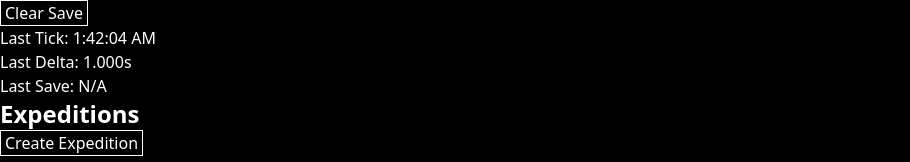
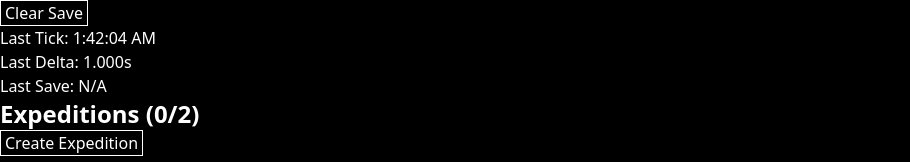
Before and after one commit to renatodellosso/guildmaster, a React (Vite) app: page / in a window 1280 px wide. Shown: the top 162 px of the page, without its empty margins (0-910 px from the left). Built offline with nearby package versions, Linux system fonts and the light colour scheme.

Commit message:
QoL and content

```diff
--- a/lib/content/buildings.ts
+++ b/lib/content/buildings.ts
@@ -1,7 +1,7 @@
 import { BuildingDefinition, buildingFilter } from "../building";
 import { finishRegistry, RawRegistry } from "../registry";
 
-export type BuildingId = "firepit" | "bonfire" | "tents" | "altar";
+export type BuildingId = "firepit" | "bonfire" | "tents" | "altar" | "war_room";
 export type BuildingTag = "guildCenter" | "temple";
 
 const rawBuildings = {
@@ -72,6 +72,18 @@ const rawBuildings = {
     manaRegen: 1,
     healthRegen: 1,
   },
+  war_room: {
+    name: "War Room",
+    description:
+      "A strategic room for planning battles and training adventurers.",
+    canBuild: buildingFilter({
+      hasBuildingTags: ["guildCenter"],
+    }),
+    tags: [],
+    cost: [{ definitionId: "coin", amount: 500 }],
+    buildTime: 1800,
+    maxExpeditions: 1,
+  },
 } satisfies RawRegistry<BuildingId, BuildingDefinition>;
 
 export const buildings = finishRegistry<BuildingId, BuildingDefinition>(
--- a/lib/creatureUtils.ts
+++ b/lib/creatureUtils.ts
@@ -461,7 +461,7 @@ export function onDie(
 
 export function getXpForNextLevel(level: number): number {
   if (level <= 0) return 100;
-  return getXpForNextLevel(level - 1) + 100 * Math.pow(1.2, level);
+  return getXpForNextLevel(level - 1) + 100 * Math.pow(1.3, level);
 }
 
 export function randomName(): string {
--- a/lib/format.ts
+++ b/lib/format.ts
@@ -5,9 +5,13 @@ export function formatInt(value: number): string {
   return Math.round(value).toLocaleString();
 }
 
-export function formatBonus(value: number, format: "int" = "int"): string {
+export function formatBonus(
+  value: number,
+  format: "int" | "percent" = "int"
+): string {
   const sign = value > 0 ? "+" : "";
-  const formattedValue = format === "int" ? formatInt(value) : value.toFixed(2);
+  const formattedValue =
+    format === "int" ? formatInt(value) : formatPercent(value);
   return `${sign}${formattedValue}`;
 }
 
--- a/lib/gameContext.ts
+++ b/lib/gameContext.ts
@@ -35,6 +35,10 @@ export type GameProvider = CreatureProvider & {
     number,
     [GameProvider, number, GameContext, GameProviderSource | undefined]
   >;
+  maxExpeditions?: OptionalFunc<
+    number,
+    [GameProvider, number, GameContext, GameProviderSource | undefined]
+  >;
   recruitmentCost?: OptionalFunc<
     ItemInstance[],
     [GameProvider, ItemInstance[], GameContext, GameProviderSource | undefined]
--- a/lib/gameUtils.ts
+++ b/lib/gameUtils.ts
@@ -64,6 +64,27 @@ export function getMaxPartySize(gameContext: GameContext): number {
   }
 
   return maxPartySize;
+}
+
+export function getMaxExpeditions(gameContext: GameContext): number {
+  let maxExpeditions = 2;
+
+  for (const building of getProviders(gameContext)) {
+    const def = building.def;
+    if (!def.maxExpeditions) {
+      continue;
+    }
+
+    maxExpeditions += getFromOptionalFunc(
+      def.maxExpeditions,
+      def,
+      maxExpeditions,
+      gameContext,
+      building.source
+    );
+  }
+
+  return maxExpeditions;
 }
 
 export function getRecruitmentCost(gameContext: GameContext): ItemInstance[] {
--- a/src/components/GameProviderDetails.tsx
+++ b/src/components/GameProviderDetails.tsx
@@ -1,3 +1,4 @@
+import { items } from "@/lib/content/items";
 import { formatBonus } from "@/lib/format";
 import { GameProvider, GameProviderSource } from "@/lib/gameContext";
 import { Context, getFromOptionalFunc } from "@/lib/utilTypes";
@@ -29,20 +30,83 @@ export default function GameProviderDetails({
       context.game,
       source
     );
+  const maxExpeditions =
+    provider.maxExpeditions &&
+    getFromOptionalFunc(
+      provider.maxExpeditions,
+      provider,
+      0,
+      context.game,
+      source
+    );
+  const recruitmentCost =
+    provider.recruitmentCost &&
+    getFromOptionalFunc(
+      provider.recruitmentCost,
+      provider,
+      [],
+      context.game,
+      source
+    );
+  const startingSkillChance =
+    provider.startingSkillChance &&
+    getFromOptionalFunc(
+      provider.startingSkillChance,
+      provider,
+      0,
+      context.game,
+      source
+    );
+  const sellValueMultiplier =
+    provider.sellValueMultiplier &&
+    getFromOptionalFunc(
+      provider.sellValueMultiplier,
+      provider,
+      1,
+      context.game,
+      source
+    );
 
   const stats = {
     "Max Roster Size": maxRosterSize,
     "Max Party Size": maxPartySize,
+    "Max Expeditions": maxExpeditions,
+  };
+
+  const percentStats = {
+    "Starting Skill Chance": startingSkillChance,
+    "Sell Value Multiplier": sellValueMultiplier,
   };
 
   return (
     <div>
-      {Object.entries(stats).map(([statName, value]) =>
-        value !== undefined ? (
-          <div key={statName}>
-            {statName}: {formatBonus(value)}
-          </div>
-        ) : null
+      {Object.entries(stats).map(
+        ([statName, value]) =>
+          value !== undefined && (
+            <div key={statName}>
+              {statName}: {formatBonus(value)}
+            </div>
+          )
+      )}
+      {Object.entries(percentStats).map(
+        ([statName, value]) =>
+          value !== undefined && (
+            <div key={statName}>
+              {statName}: {formatBonus(value, "percent")}
+            </div>
+          )
+      )}
+      {recruitmentCost && recruitmentCost.length > 0 && (
+        <div>
+          Recruitment Cost:
+          <ul>
+            {recruitmentCost.map((cost) => (
+              <li key={cost.definitionId}>
+                {formatBonus(cost.amount)}x {items[cost.definitionId].name}
+              </li>
+            ))}
+          </ul>
+        </div>
       )}
     </div>
   );
--- a/src/components/menus/ExpeditionsMenu.tsx
+++ b/src/components/menus/ExpeditionsMenu.tsx
@@ -2,17 +2,25 @@ import ExpeditionDisplay from "../ExpeditionDisplay";
 import { useState } from "react";
 import StartExpeditionMenu from "./StartExpeditionMenu";
 import { Context } from "@/lib/utilTypes";
+import { getMaxExpeditions } from "@/lib/gameUtils";
 
 export default function ExpeditionsMenu({ context }: { context: Context }) {
   const [creatingExpedition, setCreatingExpedition] = useState(false);
 
+  const maxExpeditions = getMaxExpeditions(context.game);
+
   return (
     <div>
-      <h1>Expeditions</h1>
-      <button onClick={() => setCreatingExpedition(!creatingExpedition)}>
-        {creatingExpedition ? "Cancel" : "Create Expedition"}
-      </button>
-      {creatingExpedition ? (
+      <h1>
+        Expeditions ({context.game.expeditions.length}/{maxExpeditions})
+      </h1>
+      {context.game.expeditions.length < maxExpeditions && (
+        <button onClick={() => setCreatingExpedition(!creatingExpedition)}>
+          {creatingExpedition ? "Cancel" : "Create Expedition"}
+        </button>
+      )}
+      {creatingExpedition &&
+      context.game.expeditions.length < maxExpeditions ? (
         <StartExpeditionMenu
           context={context}
           onStartExpedition={() => setCreatingExpedition(false)}
```
